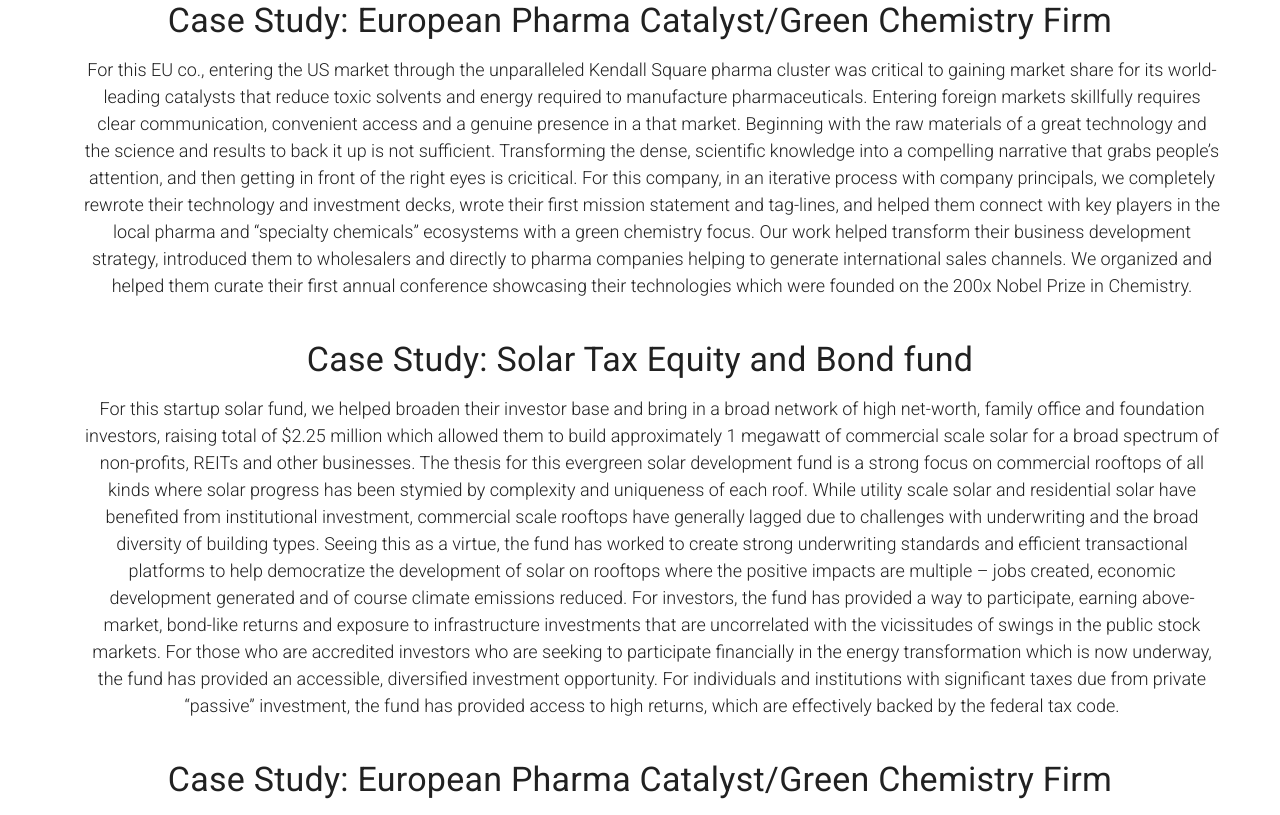
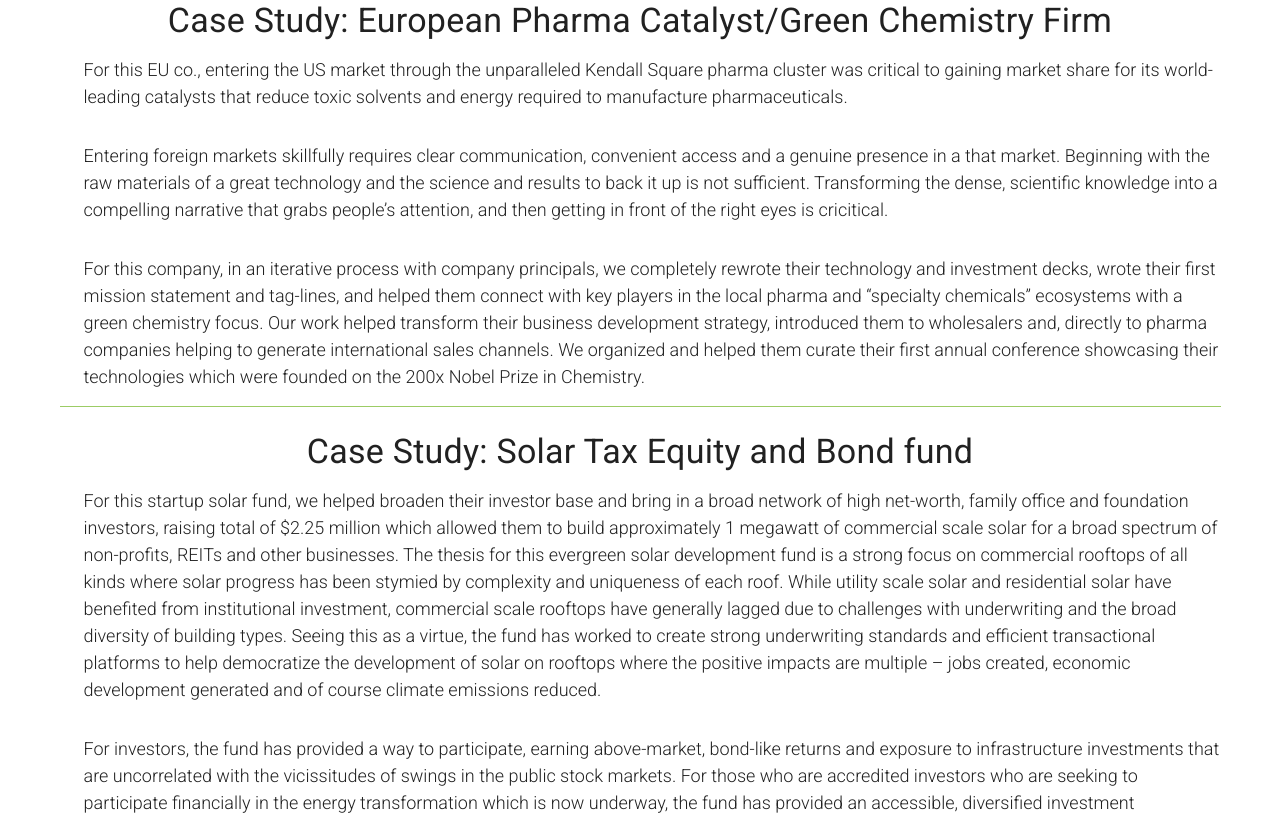
Before and after one commit to EricGrunebaum/CambridgeEnergyAdvisors-2020_6_23, a Vue app: page /projects in a window 1280 px wide. Shown: the part 200-1015 px from the top of the page. Built offline with nearby package versions, Linux system fonts and the light colour scheme.

Commit message:
Reformat projects view

```diff
--- a/src/views/Projects.vue
+++ b/src/views/Projects.vue
@@ -7,9 +7,11 @@
       <h2 class="display-1 hidden-sm-and-down">{{ study.title }}</h2>
       <span class="display-1 hidden-md-and-up">{{ study.title }}</span>
       <v-img :src="study.photo" alt="" contain="" max-height="400px"></v-img>
-      <blockquote class="blockquote">{{ study.body }}</blockquote>
+      <div v-for="paragraph in study.paragraphs" :key="paragraph">
+      <blockquote class="blockquote text-left">{{ paragraph }}</blockquote>
+      </div>
+      <v-divider class="primary"></v-divider>
     </v-container>
-    <v-divider class="primary"></v-divider>
   </div>
 </template>
 <script>
@@ -20,29 +22,25 @@
                   {
                     title: `Case Study: European Pharma Catalyst/Green Chemistry Firm`,
                     photo: ``,
-                    body: `For this EU co., entering the US market through the unparalleled Kendall Square pharma cluster was critical to gaining market share for its world-leading catalysts that reduce toxic solvents and energy required to manufacture pharmaceuticals.
-                            Entering foreign markets skillfully requires clear communication, convenient access and a genuine presence in a that market. Beginning with the raw materials of a great technology and the science and results to back it up is not sufficient. Transforming the dense, scientific knowledge into a compelling narrative that grabs people’s attention, and then getting in front of the right eyes is cricitical.
-                            For this company, in an iterative process with company principals, we completely rewrote their technology and investment decks, wrote their first mission statement and tag-lines, and helped them connect with key players in the local pharma and “specialty chemicals” ecosystems with a green chemistry focus. Our work helped transform their business development strategy, introduced them to wholesalers and
+                    paragraphs: [
+                            `For this EU co., entering the US market through the unparalleled Kendall Square pharma cluster was critical to gaining market share for its world-leading catalysts that reduce toxic solvents and energy required to manufacture pharmaceuticals.`,
+                            `Entering foreign markets skillfully requires clear communication, convenient access and a genuine presence in a that market. Beginning with the raw materials of a great technology and the science and results to back it up is not sufficient. Transforming the dense, scientific knowledge into a compelling narrative that grabs people’s attention, and then getting in front of the right eyes is cricitical.`,
+                            `For this company, in an iterative process with company principals, we completely rewrote their technology and investment decks, wrote their first mission statement and tag-lines, and helped them connect with key players in the local pharma and “specialty chemicals” ecosystems with a green chemistry focus. Our work helped transform their business development strategy, introduced them to wholesalers and,
                             directly to pharma companies helping to generate international sales channels. We organized and helped them curate their first annual conference showcasing their technologies which were founded on the 200x
                             Nobel Prize in Chemistry.`
+                            ]
                   },
                   {
                     title: `Case Study: Solar Tax Equity and Bond fund`,
                     photo: ``,
-                    body: `For this startup solar fund, we helped broaden their investor base and bring in a broad network of high net-worth, family office and foundation investors, raising total of $2.25 million which allowed them to build approximately 1 megawatt of commercial scale solar for a broad spectrum of non-profits, REITs and other businesses.
+                    paragraphs: [
+                          `For this startup solar fund, we helped broaden their investor base and bring in a broad network of high net-worth, family office and foundation investors, raising total of $2.25 million which allowed them to build approximately 1 megawatt of commercial scale solar for a broad spectrum of non-profits, REITs and other businesses.
                            The thesis for this evergreen solar development fund is a strong focus on commercial rooftops of all kinds where solar progress has been stymied by complexity and uniqueness of each roof. While utility scale solar and residential solar have benefited from institutional investment, commercial scale rooftops have generally lagged
                            due to challenges with underwriting and the broad diversity of building types. Seeing this as a virtue, the fund has worked to create strong underwriting standards and efficient transactional platforms to help democratize the development of solar on rooftops where the positive impacts are multiple – jobs created, economic development
-                           generated and of course climate emissions reduced. For investors, the fund has provided a way to participate, earning above-market, bond-like returns and exposure to infrastructure investments that are uncorrelated with the vicissitudes of swings in the public stock markets. For those who are accredited investors who are seeking to participate
+                           generated and of course climate emissions reduced.`,
+                          `For investors, the fund has provided a way to participate, earning above-market, bond-like returns and exposure to infrastructure investments that are uncorrelated with the vicissitudes of swings in the public stock markets. For those who are accredited investors who are seeking to participate
                            financially in the energy transformation which is now underway, the fund has provided an accessible, diversified investment opportunity. For individuals and institutions with significant taxes due from private “passive” investment, the fund has provided access to high returns, which are effectively backed by the federal tax code.`
-                  },
-                  {
-                    title: `Case Study: European Pharma Catalyst/Green Chemistry Firm`,
-                    photo: ``,
-                    body: `For this EU co., entering the US market through the unparalleled Kendall Square pharma cluster was critical to gaining market share for its world-leading catalysts that reduce toxic solvents and energy required to manufacture pharmaceuticals.
-                            Entering foreign markets skillfully requires clear communication, convenient access and a genuine presence in a that market. Beginning with the raw materials of a great technology and the science and results to back it up is not sufficient. Transforming the dense, scientific knowledge into a compelling narrative that grabs people’s attention, and then getting in front of the right eyes is cricitical.
-                            For this company, in an iterative process with company principals, we completely rewrote their technology and investment decks, wrote their first mission statement and tag-lines, and helped them connect with key players in the local pharma and “specialty chemicals” ecosystems with a green chemistry focus. Our work helped transform their business development strategy, introduced them to wholesalers and
-                            directly to pharma companies helping to generate international sales channels. We organized and helped them curate their first annual conference showcasing their technologies which were founded on the 200x
-                            Nobel Prize in Chemistry.`
+                           ]
                   },
                 ]
 
```
